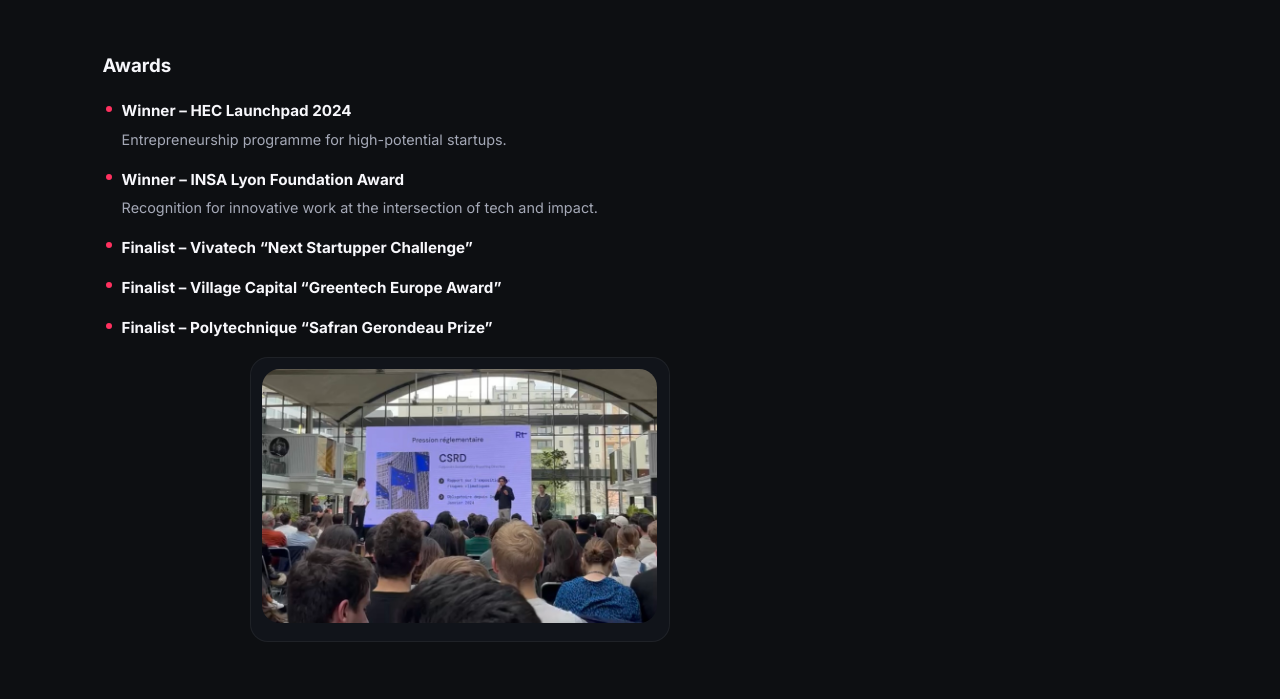
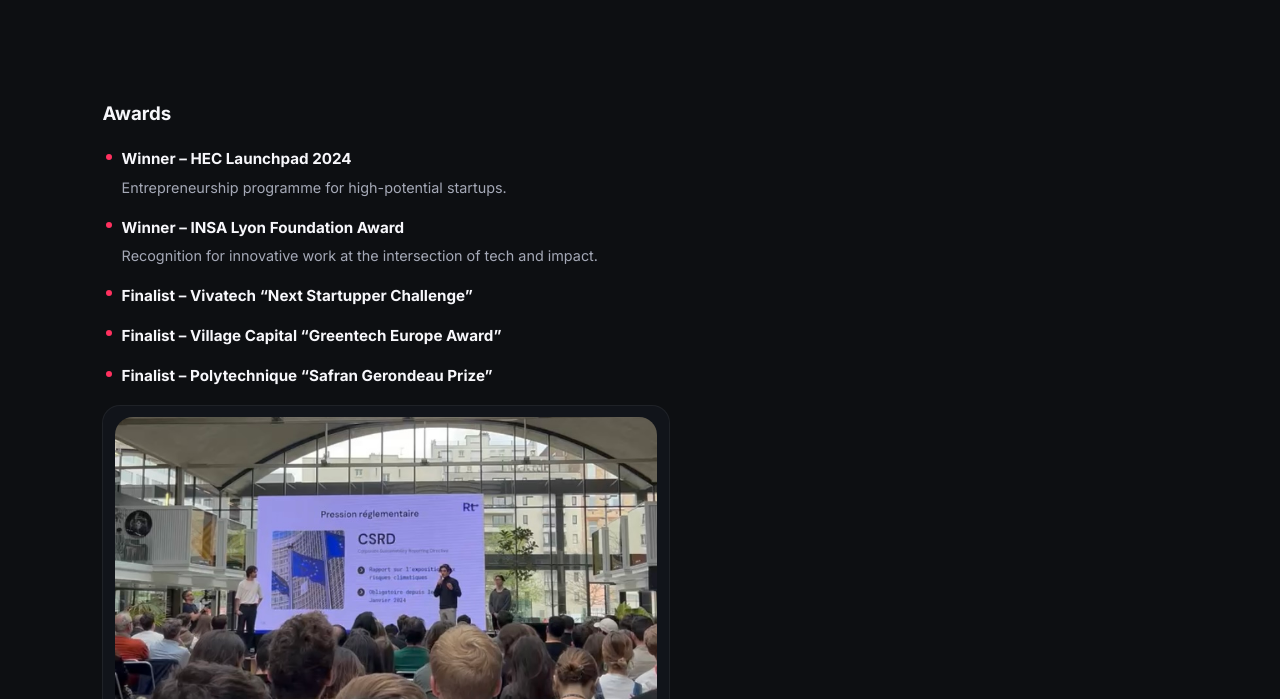
Before and after one commit to matthieuhaguen/matthieuhaguen.github.io, a plain HTML site: page index.html in a window 1280 px wide. Shown: the part 5321-6020 px from the top of the page. Drawn offline with Linux system fonts and the light colour scheme.

Commit message:
Add styles for awards section layout and illustration

```diff
--- a/styles.css
+++ b/styles.css
@@ -580,6 +580,15 @@ body {
   margin-top: 0.5rem;
 }
 
+.awards-two-col {
+  margin-top: 3rem;
+}
+
+.awards-illustration {
+  max-width: 600px;
+  margin-left: auto;
+}
+
 @media (max-width: 880px) {
   .awards-layout {
     grid-template-columns: minmax(0, 1fr);
```
